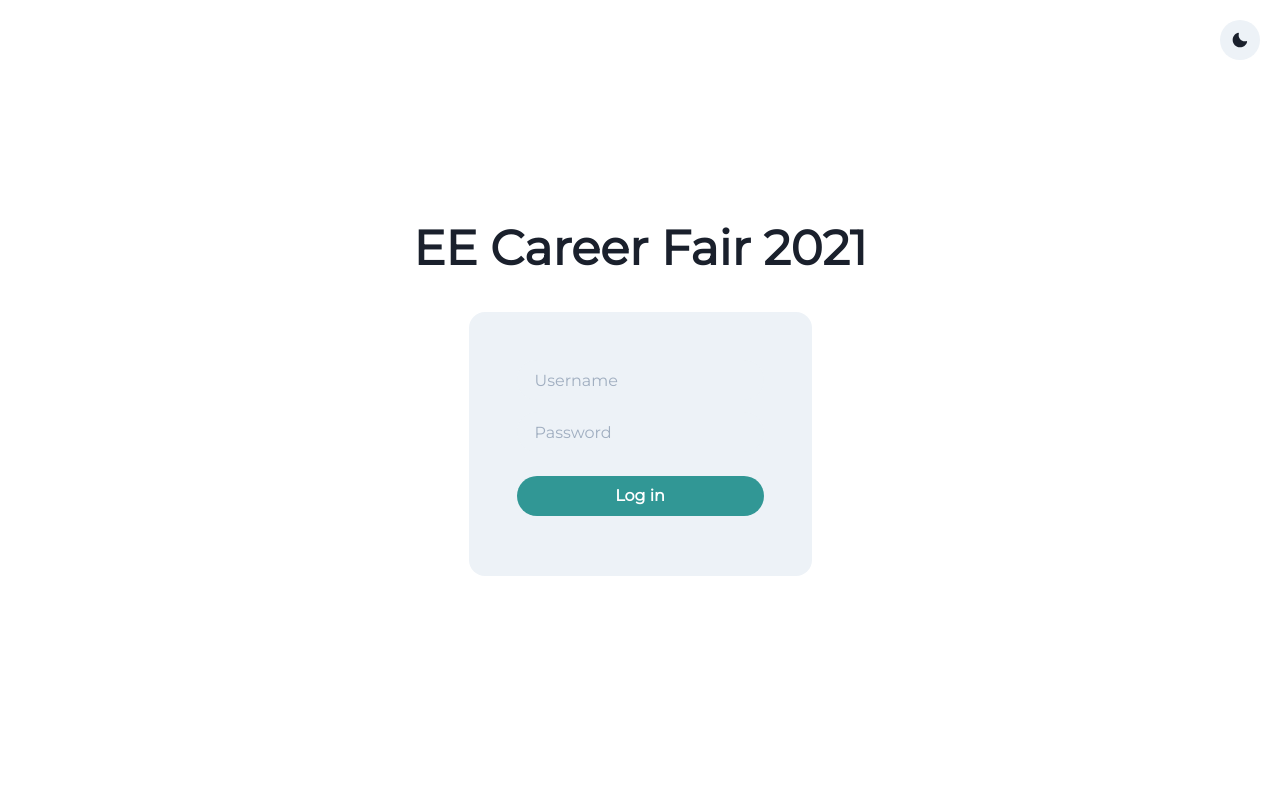
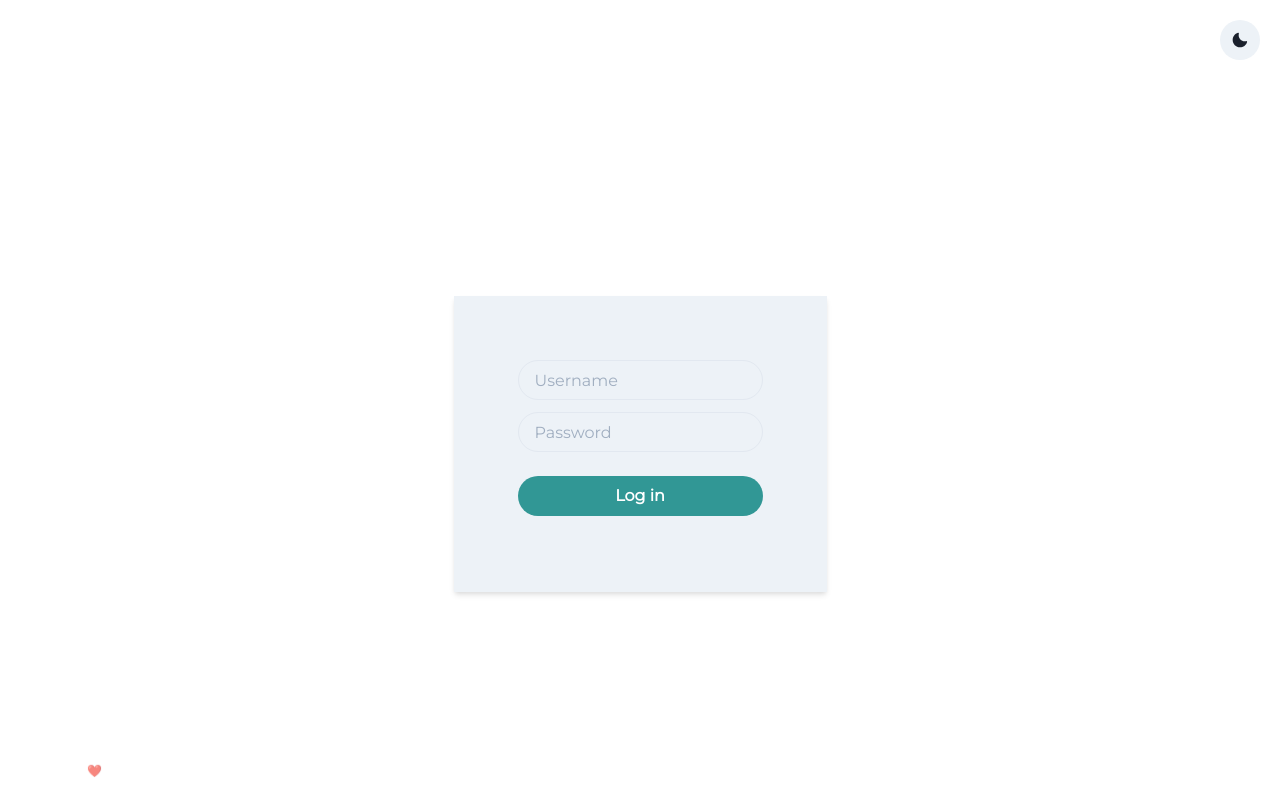
Before and after one commit to chandralegend/career-fair-platform, a Next.js app: page /company/login in a window 1280 px wide. Built offline with nearby package versions, Linux system fonts and the light colour scheme; no server answers.

Commit message:
added Footer

```diff
--- /dev/null
+++ b/components/Footer.js
@@ -0,0 +1,14 @@
+import { Flex, Text } from "@chakra-ui/react";
+import React from "react";
+
+const Footer = () => {
+	return (
+		<Flex width='100%'>
+			<Text color='whiteAlpha.700' fontSize='xs'>
+				Made with ❤️ by EE Society
+			</Text>
+		</Flex>
+	);
+};
+
+export default Footer;
--- a/components/PrivateRoute.js
+++ b/components/PrivateRoute.js
@@ -7,10 +7,10 @@ const PrivateRoute = ({ children, endsWith }) => {
 	if (user && user.user.email.endsWith(endsWith)) {
 		return children;
 	} else if (user && !user.user.email.endsWith(endsWith)) {
-		//TODO: Create a Access Denied Page with Button to Index
+		//TODO: Create a Access Denied Page with Button to Index @Geshan
 		return <a>Access Denied</a>;
 	} else {
-		//TODO: Create a Loading Page
+		//TODO: Create a Loading Page @Geshan
 		return <a>loading</a>;
 	}
 };
--- a/components/company_dashboard/CompanyDetails.js
+++ b/components/company_dashboard/CompanyDetails.js
@@ -1,7 +1,7 @@
 import { Flex, Avatar, useColorModeValue, Heading } from "@chakra-ui/react";
 import { useAuth } from "../../lib/auth";
 
-//TODO: Add details about the Representative Assigned to the Panel (Name, Contacts and Also Change Password Button) @Jehan
+//TODO: Add details about the Representative Assigned to the Panel (Name, Contacts and Also Change Password Button) @Janith
 
 const CompanyDetails = () => {
 	const cardBackground = useColorModeValue("gray.100", "gray.900");
--- a/components/company_dashboard/PanelSelector.js
+++ b/components/company_dashboard/PanelSelector.js
@@ -1,7 +1,7 @@
 import { Button, Flex, useColorModeValue, useDisclosure } from "@chakra-ui/react";
 import PanelSelectorModal from "./PanelSelectorModal";
 
-//TODO: Handle Already Online Panels Avoid users login to different Panel when someoone is already in it @Janith
+//TODO: Handle Already Online Panels Avoid users login to different Panel when someoone is already in it @Chandra
 
 const PanelSelector = ({ selected, data, setPanel }) => {
 	const cardBackground = useColorModeValue("gray.100", "gray.900");
--- a/pages/company/login.js
+++ b/pages/company/login.js
@@ -13,9 +13,11 @@ import {
 	SlideFade,
 	FormControl,
 	FormErrorMessage,
+	Image,
 } from "@chakra-ui/react";
 import { MoonIcon, SunIcon } from "@chakra-ui/icons";
 import { useAuth } from "../../lib/auth";
+import Footer from "../../components/Footer";
 
 const login = () => {
 	const { colorMode, toggleColorMode } = useColorMode();
@@ -41,28 +43,36 @@ const login = () => {
 	}
 
 	return (
-		<Flex height='100vh' alignItems='center' justifyContent='center' direction='column'>
+		<Flex
+			height='100vh'
+			alignItems='center'
+			justifyContent='center'
+			direction='column'
+			// backgroundImage='https://www.pexels.com/photo/1072179/download/?search_query=background&tracking_id=ei3wwg0t4lc'
+			backgroundSize='cover'>
 			<SlideFade in offsetY='30px'>
 				<Box position='absolute' right={5} top={5}>
 					<IconButton
+						backgroundColor={formBackground}
 						rounded='full'
 						onClick={toggleColorMode}
 						icon={colorMode === "light" ? <MoonIcon /> : <SunIcon />}
 					/>
 				</Box>
 				<Center>
-					<Heading mb={10} size='2xl'>
-						EE Career Fair 2021
+					{/* <Image src='https://i.ibb.co/TTjNPFz/Optimize-Ai-transparent-01.png' /> */}
+					<Heading mb={10} size='2xl' color='white'>
+						EE Spire
 					</Heading>
 				</Center>
 
 				<form onSubmit={handleSubmit(onSubmit)}>
 					<Center>
 						<Flex
+							shadow='md'
 							direction='column'
 							background={formBackground}
-							p={12}
-							rounded='2xl'
+							p={16}
 							alignItems='center'
 							maxWidth='-webkit-max-content'>
 							<FormControl isInvalid={errors.username} mb={3}>
@@ -70,7 +80,7 @@ const login = () => {
 									rounded='full'
 									id='username'
 									placeholder='Username'
-									variant='filled'
+									variant='outline'
 									{...register("username", {
 										required: "Username is required",
 									})}
@@ -84,7 +94,7 @@ const login = () => {
 									rounded='full'
 									id='password'
 									placeholder='Password'
-									variant='filled'
+									variant='outline'
 									type='password'
 									{...register("password", {
 										required: "Password is Required",
@@ -101,6 +111,9 @@ const login = () => {
 					</Center>
 				</form>
 			</SlideFade>
+			<Flex position='absolute' bottom={5} left={5} width='100%'>
+				<Footer />
+			</Flex>
 		</Flex>
 	);
 };
```
Also changed, not shown: components/MenuBar.js (+7 -10 lines), pages/company/dashboard.js (+10 -2 lines), pages/index.js (+19 -3 lines), public/logo.png (added).
